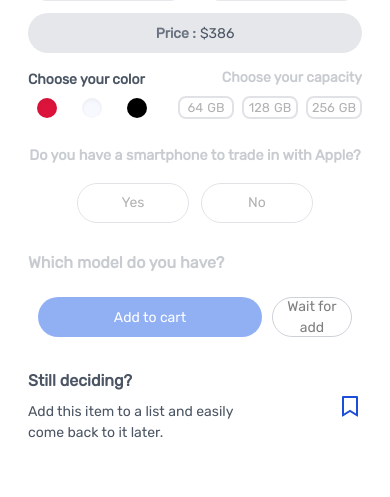
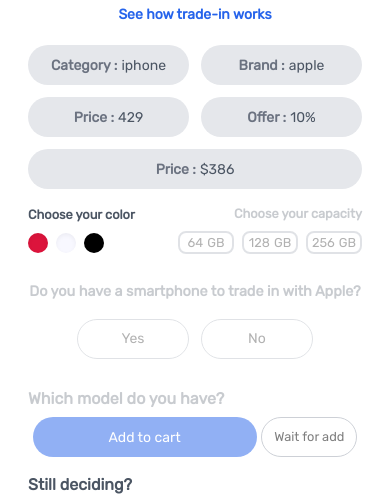
Before and after one commit to isrezaei/solo-shop, a React (Create React App) app: page /details/1 in a window 390 px wide. Shown: the part 638-1135 px from the top of the page. Built offline with nearby package versions, Linux system fonts and the light colour scheme.

Commit message:
Responsive => responsive each product page , responsive is Complete , fix some style part-1

```diff
--- a/src/Components/DetailsPage/Sections/ActiveImage.jsx
+++ b/src/Components/DetailsPage/Sections/ActiveImage.jsx
@@ -15,8 +15,8 @@
 
     return (
         <div className='
-        xs:relative
-        lg:sticky lg:top-32 lg:z-10
+        xs:relative xs:h-85
+        lg:sticky lg:top-32 lg:z-10 lg:h-auto
         '>
             <img className='
             m-auto
--- a/src/Components/DetailsPage/Sections/ChooseCapacity.jsx
+++ b/src/Components/DetailsPage/Sections/ChooseCapacity.jsx
@@ -73,7 +73,7 @@
                 <div
                        className='
                        text-gray-600 font-bold
-                       xs:text-sm xs:mb-2
+                       xs:text-[.8rem] xs:mb-2
                        lg:text-lg lg:mb-0
                        '>Choose your capacity</div>
 
--- a/src/Components/DetailsPage/Sections/ChooseColor.jsx
+++ b/src/Components/DetailsPage/Sections/ChooseColor.jsx
@@ -43,7 +43,7 @@
                 onClick={()=> stepColorAndImage(colors , contextDispatch)}
                 className={`
                 flex flex-col justify-center items-center  cursor-pointer
-                xs:w-10 xs:h-auto xs:rounded-full
+                xs:w-auto xs:h-auto xs:rounded-full
                 lg:w-48 lg:h-28 lg:gap-2 lg:rounded-3xl lg:border lg:border-gray-400
                 ${activeColor[product] === colors && 'border border-transparent outline outline-blue-300 xs:outline lg:outline-4'}`}>
 
@@ -70,7 +70,7 @@
             <div
                 className='
                    text-gray-600 font-bold
-                   xs:text-sm xs:mb-2
+                   xs:text-[.8rem] xs:mb-2
                    lg:text-lg lg:mb-0
                    '>Choose your color</div>
 
--- a/src/Components/DetailsPage/Sections/ChooseQuantity.jsx
+++ b/src/Components/DetailsPage/Sections/ChooseQuantity.jsx
@@ -101,7 +101,7 @@
         <div className='w-full flex flex-col justify-between items-start'>
             <div className= {`
             w-full flex items-center
-            xs:h-16 xs:justify-evenly
+            xs:h-8 xs:justify-evenly
             lg:h-20 lg:justify-between ${accessQuantity()}`}>
                 <div className={`
                  bg-blue-600 cursor-pointer flex justify-center items-center text-white
@@ -112,11 +112,11 @@
                 </div>
                 <div className='
                 border border-gray-400 flex justify-between items-center cursor-pointer p-2
-                xs:w-20 xs:h-10 xs:rounded-full
+                xs:w-24 xs:h-10 xs:rounded-full
                 lg:w-28  lg:h-12 lg:rounded-none
                 '>
                     {quantity && <TiPlus onClick={handelIncrease} className='text-xl w-5 text-lime-600 cursor-pointer'/>}
-                    <p className='w-full text-center xs:text-sm lg:text-[1rem]'> {!quantity ? 'Wait for add' : quantity}</p>
+                    <p className='w-full text-center xs:text-[.8rem] lg:text-[1rem]'> {!quantity ? 'Wait for add' : quantity}</p>
                     {
                         CheckQuantity(id) > 1 ? <TiMinus onClick={handelDecrease} className='text-xl w-5 text-red-500 cursor-pointer'/> :
                             quantity && <RiDeleteBinLine onClick={handelRemove} className='text-xl w-5 text-red-500 flex justify-center items-center cursor-pointer'/>
```
